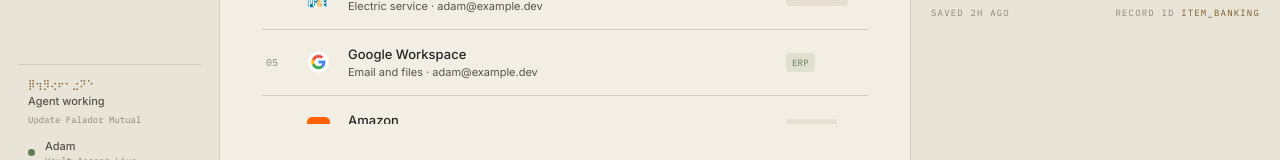
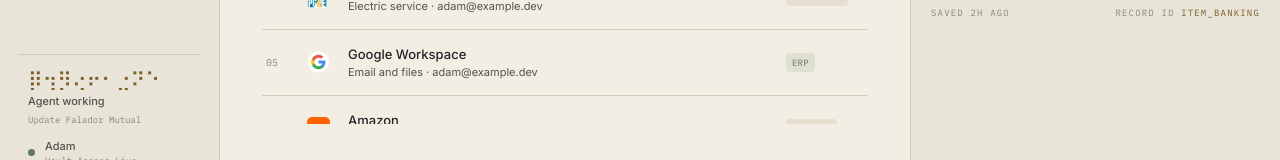
Before and after one commit to Baine-Industries/agent-login-design-lab, a React (Vite) app in the folder prototype/: page / in a window 1280 px wide. Shown: the part 612-772 px from the top of the page. Built offline with nearby package versions, Linux system fonts and the light colour scheme.

Commit message:
Enlarge Agent Working animation

```diff
--- a/prototype/src/styles.css
+++ b/prototype/src/styles.css
@@ -68,7 +68,7 @@ button:focus-visible, input:focus-visible, select:focus-visible { outline: 2px s
 .sidebar-agent-status strong, .sidebar-agent-status small { display: block; font-size: calc(11px * var(--type-scale)); font-weight: 500; }
 .sidebar-agent-status small { margin-top: 2px; color: var(--ink-faint); font-family: var(--mono); font-size: calc(9px * var(--type-scale)); }
 .sidebar-user-status { display: flex; align-items: center; gap: 10px; }
-.agent-working-animation { width: 100%; overflow: hidden; color: var(--gold); font-family: var(--mono); font-size: 10px; line-height: 1; white-space: nowrap; }
+.agent-working-animation { width: 100%; overflow: hidden; color: var(--gold); font-family: var(--mono); font-size: 20px; line-height: 1; white-space: nowrap; }
 .agent-working-animation::before { content: "⡿⢲⡻⢔⠖⠂⣐⠝⠑"; animation: braille-random 1800ms steps(1) infinite; }
 @keyframes braille-random {
   0%, 100% { content: "⡿⢲⡻⢔⠖⠂⣐⠝⠑"; }
```
